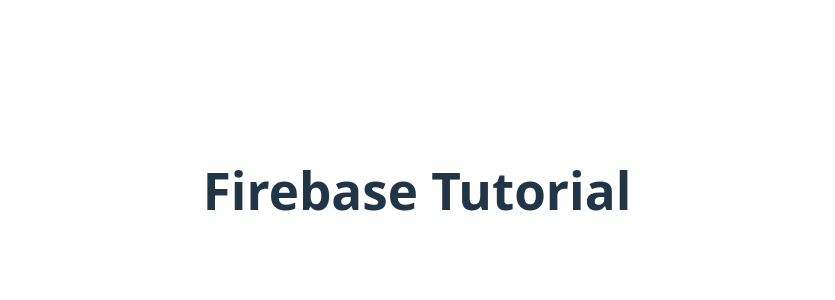
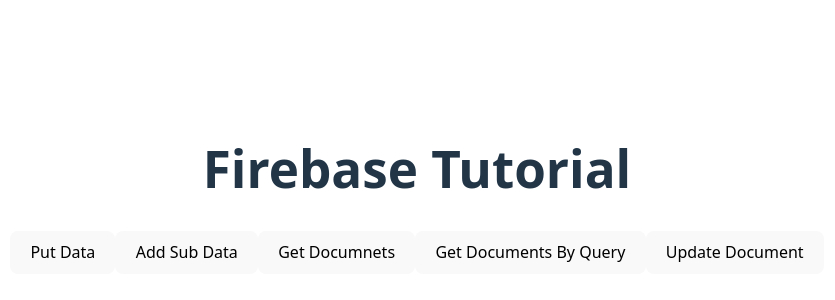
Before and after one commit to Manish07122001Mahto/firebase-tutorial, a React (Vite) app: page / in a window 1280 px wide. Shown: the part 210-510 px from the top of the page, without its empty margins (223-1058 px from the left). Built offline with nearby package versions, Linux system fonts and the light colour scheme.

Commit message:
Implement Firestore data operations in App component

```diff
--- a/src/App.jsx
+++ b/src/App.jsx
@@ -1,9 +1,64 @@
 import "./App.css";
+import { firebaseApp } from "../firebase.js";
+import {
+  getFirestore,
+  collection,
+  addDoc,
+  doc,
+  getDoc,
+  query,
+  where,
+  getDocs,
+  updateDoc,
+} from "firebase/firestore";
+const firestore = getFirestore(firebaseApp);
 
 function App() {
+  const writeData = async () => {
+    const result = await addDoc(collection(firestore, "cities"), {
+      name: "Guwahati",
+      phone: 1234567890,
+      Latitude: 12.3,
+      Longitude: 15.3,
+    });
+    console.log("Result:", result);
+  };
+  const addSubData = async () => {
+    const result = await addDoc(
+      collection(firestore, "cities/wJW3nXikDysA3uT3mcE9/places"),
+      {
+        name: "This ia Lajpat nagar",
+        desc: "This is a very rich place in Delhi",
+        date: Date.now(),
+      }
+    );
+    console.log("Added sub Data:", result);
+  };
+  const getDocument = async () => {
+    const ref = doc(firestore, "cities", "wJW3nXikDysA3uT3mcE9");
+    const sanpshot = await getDoc(ref);
+    console.log(sanpshot.data());
+  };
+  const getDocsByQuery = async () => {
+    const collectionRef = collection(firestore, "cities");
+    const q = query(collectionRef, where("name", "==", "Guwahati"));
+    const snap = await getDocs(q);
+    snap.forEach((data) => console.log(data.data()));
+  };
+  const updateDocument = async () => {
+    const ref = doc(firestore, "cities", "ywwztKcqjEZ316LlTuVD");
+    await updateDoc(ref, {
+      name: "New Delhi",
+    });
+  };
   return (
     <div>
       <h1>Firebase Tutorial</h1>
+      <button onClick={writeData}>Put Data</button>
+      <button onClick={addSubData}>Add Sub Data</button>
+      <button onClick={getDocument}>Get Documnets</button>
+      <button onClick={getDocsByQuery}>Get Documents By Query</button>
+      <button onClick={updateDocument}>Update Document</button>
     </div>
   );
 }
```
